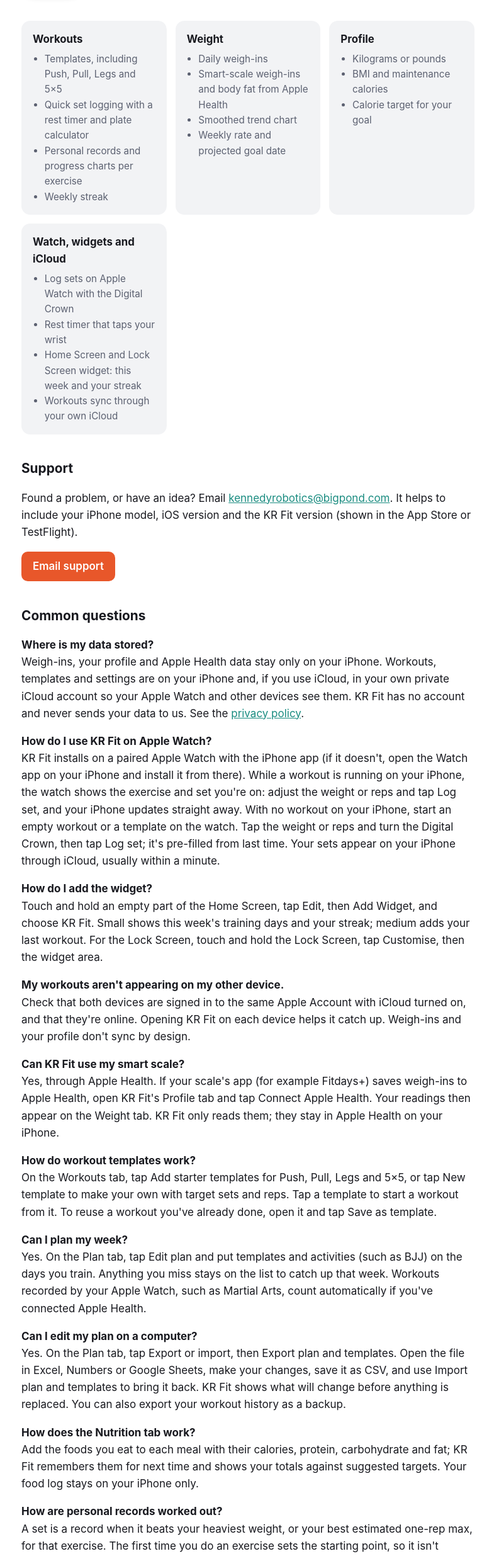
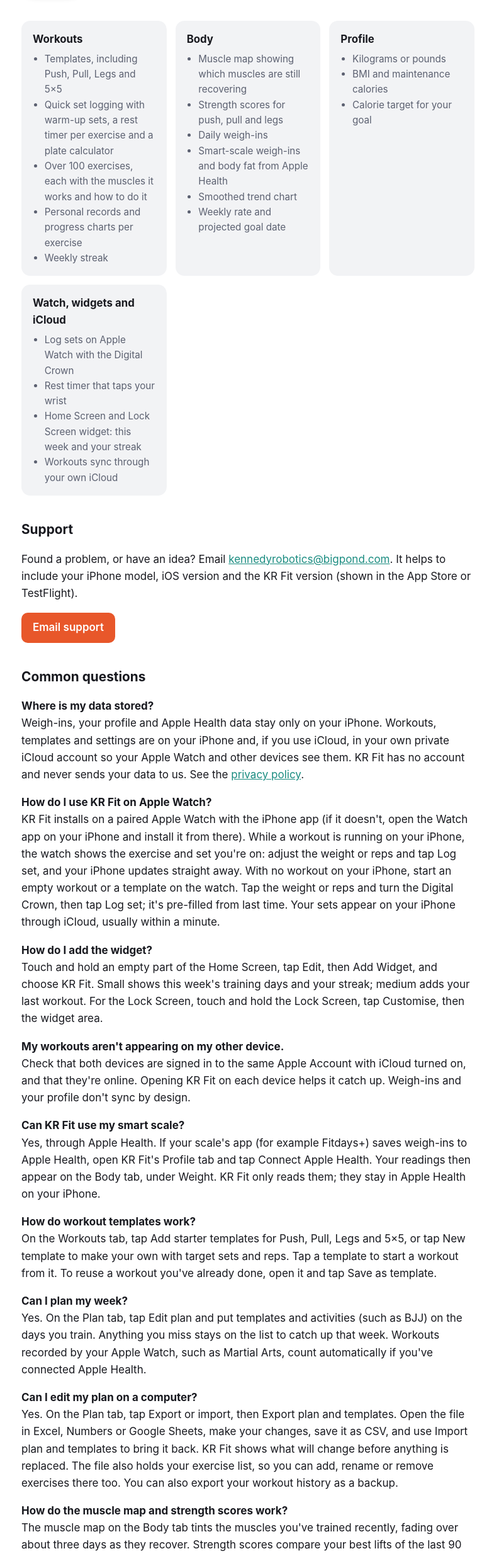
Before and after one commit to kennedyrobotics/kennedyrobotics.github.io, a plain HTML site: page krfit/index.html in a window 1280 px wide. Shown: the part 202-2673 px from the top of the page at 63% size, without its empty margins (246-1031 px from the left). Drawn offline with Linux system fonts and the light colour scheme.

Commit message:
KR Fit support: Body tab (muscle map, strength scores), warm-ups, exercise guides, exercise list on a computer (0.7.0)
Co-Authored-By: Claude Opus 5.5 <noreply@anthropic.com>

```diff
--- a/krfit/index.html
+++ b/krfit/index.html
@@ -24,14 +24,17 @@
         <h3>Workouts</h3>
         <ul>
           <li>Templates, including Push, Pull, Legs and 5×5</li>
-          <li>Quick set logging with a rest timer and plate calculator</li>
+          <li>Quick set logging with warm-up sets, a rest timer per exercise and a plate calculator</li>
+          <li>Over 100 exercises, each with the muscles it works and how to do it</li>
           <li>Personal records and progress charts per exercise</li>
           <li>Weekly streak</li>
         </ul>
       </div>
       <div class="card">
-        <h3>Weight</h3>
+        <h3>Body</h3>
         <ul>
+          <li>Muscle map showing which muscles are still recovering</li>
+          <li>Strength scores for push, pull and legs</li>
           <li>Daily weigh-ins</li>
           <li>Smart-scale weigh-ins and body fat from Apple Health</li>
           <li>Smoothed trend chart</li>
@@ -85,7 +88,7 @@
       online. Opening KR Fit on each device helps it catch up. Weigh-ins and your profile don't sync by design.</p>
     <p><strong>Can KR Fit use my smart scale?</strong><br>
       Yes, through Apple Health. If your scale's app (for example Fitdays+) saves weigh-ins to Apple Health, open
-      KR Fit's Profile tab and tap Connect Apple Health. Your readings then appear on the Weight tab. KR Fit only
+      KR Fit's Profile tab and tap Connect Apple Health. Your readings then appear on the Body tab, under Weight. KR Fit only
       reads them; they stay in Apple Health on your iPhone.</p>
     <p><strong>How do workout templates work?</strong><br>
       On the Workouts tab, tap Add starter templates for Push, Pull, Legs and 5×5, or tap New template to make
@@ -98,7 +101,12 @@
     <p><strong>Can I edit my plan on a computer?</strong><br>
       Yes. On the Plan tab, tap Export or import, then Export plan and templates. Open the file in Excel, Numbers or
       Google Sheets, make your changes, save it as CSV, and use Import plan and templates to bring it back. KR Fit
-      shows what will change before anything is replaced. You can also export your workout history as a backup.</p>
+      shows what will change before anything is replaced. The file also holds your exercise list, so you can add,
+      rename or remove exercises there too. You can also export your workout history as a backup.</p>
+    <p><strong>How do the muscle map and strength scores work?</strong><br>
+      The muscle map on the Body tab tints the muscles you've trained recently, fading over about three days as they
+      recover. Strength scores compare your best lifts of the last 90 days with an advanced lifter's level for your
+      body weight, from 0 to 100. Both are estimates to help you track your own training, not medical advice.</p>
     <p><strong>How does the Nutrition tab work?</strong><br>
       Add the foods you eat to each meal with their calories, protein, carbohydrate and fat; KR Fit remembers them for
       next time and shows your totals against suggested targets. Your food log stays on your iPhone only.</p>
```
